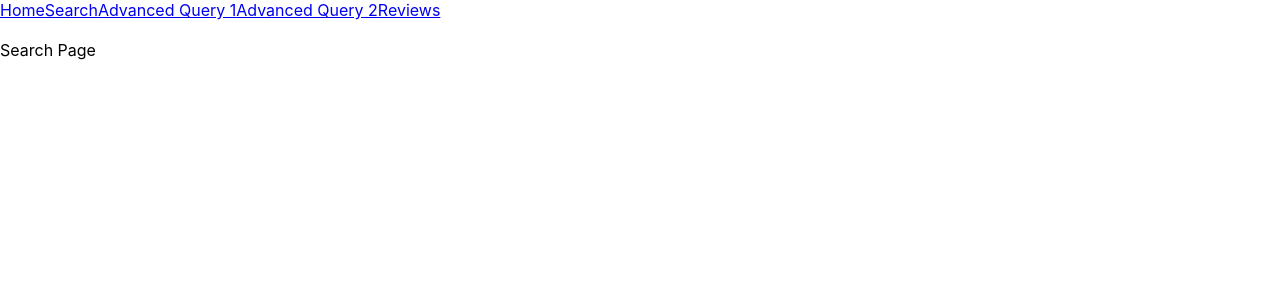
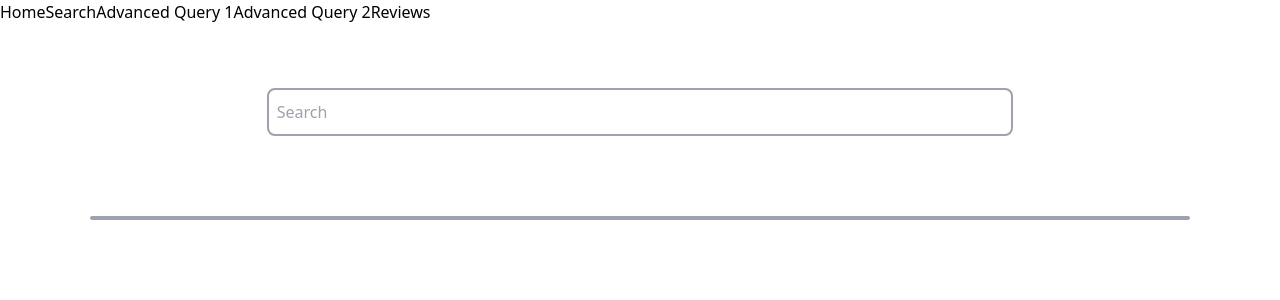
Before and after one commit to briannajzhang/RateMIProfessors, a React (Create React App) app: page /search in a window 1280 px wide. Shown: the top 300 px of the page. Built offline with nearby package versions, Linux system fonts and the light colour scheme.

Commit message:
add search

```diff
--- /dev/null
+++ b/craco.config.js
@@ -0,0 +1,11 @@
+// craco.config.js
+module.exports = {
+    style: {
+      postcss: {
+        plugins: [
+          require('tailwindcss'),
+          require('autoprefixer'),
+        ],
+      },
+    },
+  }
--- a/src/Search.js
+++ b/src/Search.js
@@ -1,8 +1,120 @@
+import { useEffect, useState } from "react";
+import query from "./api";
 
-function Search() {
-    return <div>
-        Search Page
+const apiGetColumnNames = (column: string): string[] => {
+    return query(`SHOW COLUMNS FROM ${column};`)
+        .then((cols) => cols.map(col => col[0]))
+};
+
+function ResultCard(props) {
+
+
+    let items = [];
+    console.log(props.results)
+    for (const result of props.results) {
+        items.push(
+            <div class="p-4 flex space-x-4">
+                <p className="w-100px">{result[3]}</p>
+                <p>{result[4]}</p>
+            </div>
+        // <p>{`${result[3]} - ${result[4]}`}</p>
+        )
+    }
+
+    return <div class="flex justify-center px-10 pt-10 pb-10 w-screen">
+        <div class="w-11/12 border-2 border-gray-400 rounded-lg divide-y divide-gray-100">
+
+
+        {/* ${JSON.stringify(props.results)} */}
+        {items}
+
+        </div>
     </div>
 }
 
+function Search() {
+    const [lastSearch, setLastSearch] = useState('')
+    const [search, setSearch] = useState('')
+    const [results, setResults] = useState([])
+
+    const onEnter = async (e) => {
+        if (e.key != "Enter") return;
+        console.log(`Enter Pressed: ${search}`)
+
+        if (search == lastSearch) return;
+        console.log("Running search")
+
+        let tsearch = search.trim();
+
+        const re = /\d+$/;
+        let num_matches =  tsearch.match(re);
+        let num;
+
+        if (num_matches) {
+            num = num_matches[0];
+            tsearch = tsearch.replace(re, '').trim();
+        }
+
+        // let columns = await apiGetColumnNames("Departments");
+        let columns = ['id', 'name', 'college', 'title'];
+        console.log(columns);
+
+        let sql = `
+            SELECT college, id, name, courseNumber, title
+            FROM Departments JOIN Courses ON id=departmentId
+            `
+
+        if (num || tsearch) {
+            sql += " WHERE "
+        }
+
+        if (tsearch) {
+            sql += " ( "
+            sql += columns.map(c => ` ${c} LIKE '%${tsearch}%' `).join(" OR ")
+            sql += " ) "
+
+            if (num) {
+                sql += " AND "
+            }
+        }
+
+        if (num) {
+            sql += " ( "
+            sql += ` courseNumber LIKE '%_${num}%' `
+            sql += " ) "
+        }
+
+        console.log(sql);
+
+        let matches = await query(sql);
+        matches = matches.slice(0, 50);
+        console.log(matches);
+
+        if (matches == results) return;
+        setResults(matches);
+
+    }
+
+    // useEffect(() => {
+    //     query
+    // });
+
+    return <div>
+        <div class="flex justify-center pt-10 pb-10">
+            <input
+                className="border-2 border-gray-400 h-12 px-2 rounded-lg w-7/12"
+                type="text"
+                placeholder="Search"
+                value={search}
+                onChange={(e) => setSearch(e.target.value)}
+                onKeyDown={onEnter}
+            />
+        </div >
+        <div class="flex justify-center">
+            <ResultCard results={results} />
+        </div>
+    </div>
+
+}
+
 export default Search;
--- a/src/api.js
+++ b/src/api.js
@@ -3,7 +3,7 @@ import axios from "axios";
 
 
 function query(sql){
-    return axios.get(`http://us-central1-cs411-project-328717.cloudfunctions.net/forward?query=${sql}`)
+    return axios.get(`https://us-central1-cs411-project-328717.cloudfunctions.net/forward?query=${sql}`)
         .then((response) => response.data["results"]);
     //return axios.get(`http://127.0.0.1:8000/forward?query=${sql}`);
     // return axios.get('https://pokeapi.co/api/v2/pokemon/');
--- a/src/index.css
+++ b/src/index.css
@@ -1,13 +1,4 @@
-body {
-  margin: 0;
-  font-family: -apple-system, BlinkMacSystemFont, 'Segoe UI', 'Roboto', 'Oxygen',
-    'Ubuntu', 'Cantarell', 'Fira Sans', 'Droid Sans', 'Helvetica Neue',
-    sans-serif;
-  -webkit-font-smoothing: antialiased;
-  -moz-osx-font-smoothing: grayscale;
-}
-
-code {
-  font-family: source-code-pro, Menlo, Monaco, Consolas, 'Courier New',
-    monospace;
-}
+/* ./src/index.css */
+@tailwind base;
+@tailwind components;
+@tailwind utilities;
--- /dev/null
+++ b/tailwind.config.js
@@ -0,0 +1,12 @@
+// tailwind.config.js
+module.exports = {
+    purge: [],
+    darkMode: false, // or 'media' or 'class'
+    theme: {
+      extend: {},
+    },
+    variants: {
+      extend: {},
+    },
+    plugins: [],
+  }
```
Also changed, not shown: package.json (+9 -3 lines), src/search/SearchBox.js (added, +7 -0 lines), 1 other file (tests, documents, lock files or other folders).
